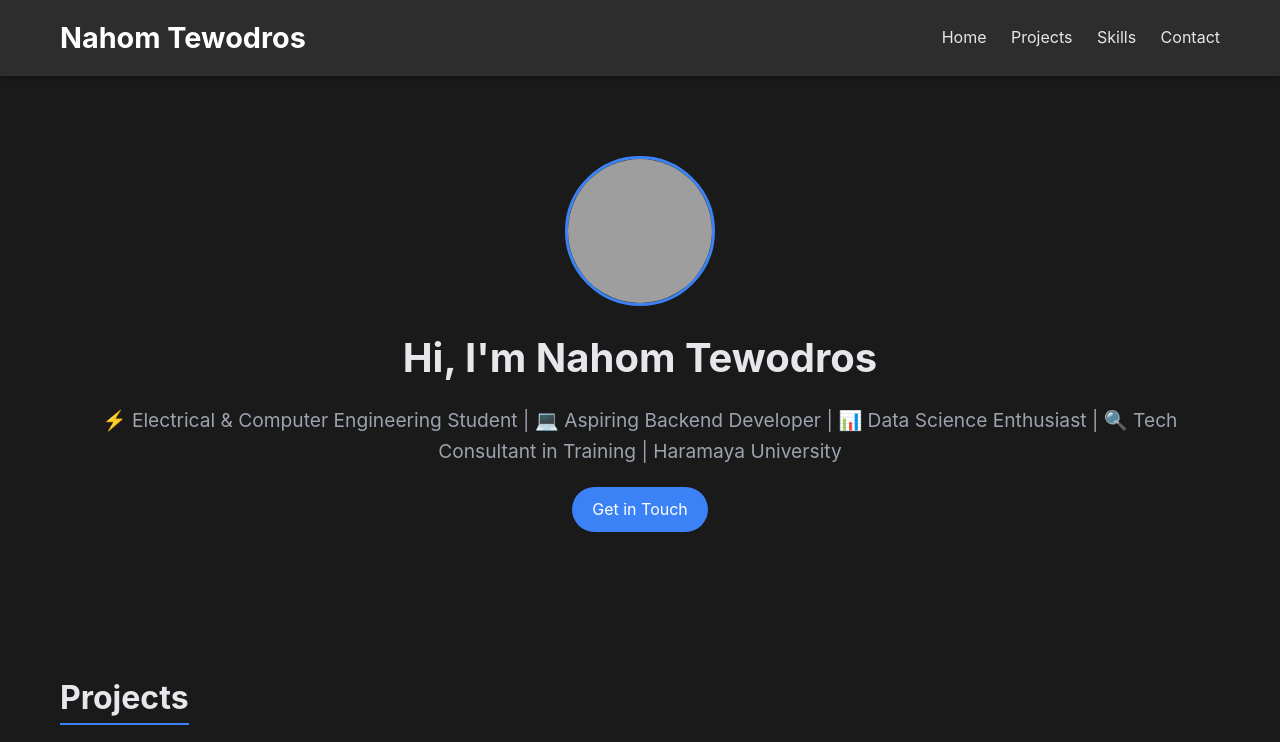
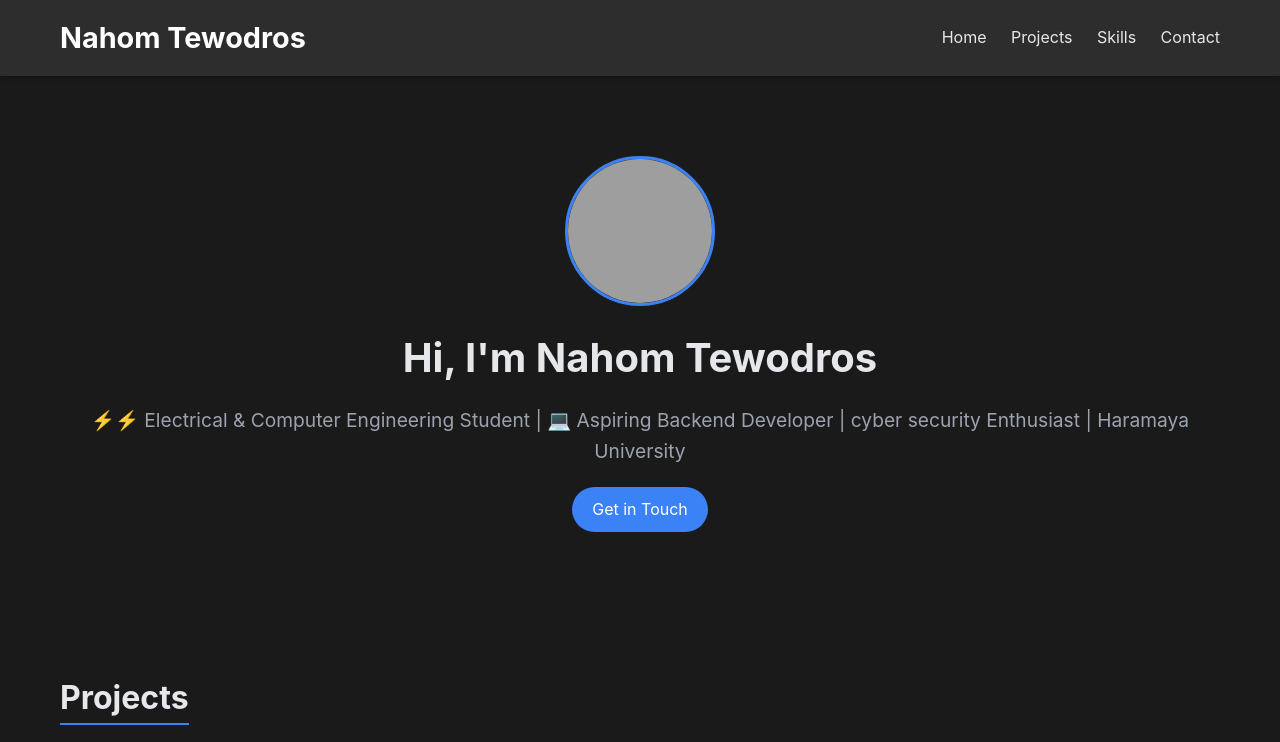
Before and after one commit to novaet12/novaet12.github.io, a plain HTML site: page index.html in a window 1280 px wide. Shown: the top 742 px of the page. Drawn offline with Linux system fonts and the light colour scheme; grey boxes are pictures that could not be loaded.

Commit message:
Update index.html

```diff
--- a/index.html
+++ b/index.html
@@ -198,7 +198,7 @@
         <div class="container">
             <img src="IMG_3482.jpg" alt="Your Profile Photo" class="profile-photo">
             <h2>Hi, I'm Nahom Tewodros</h2>
-            <p>⚡ Electrical & Computer Engineering Student | 💻 Aspiring Backend Developer | 📊 Data Science Enthusiast | 🔍 Tech Consultant in Training | Haramaya University</p>
+            <p>⚡⚡ Electrical & Computer Engineering Student | 💻 Aspiring Backend Developer | cyber security Enthusiast | Haramaya University</p>
             <a href="#contact" class="cta-button">Get in Touch</a>
         </div>
     </section>
```
